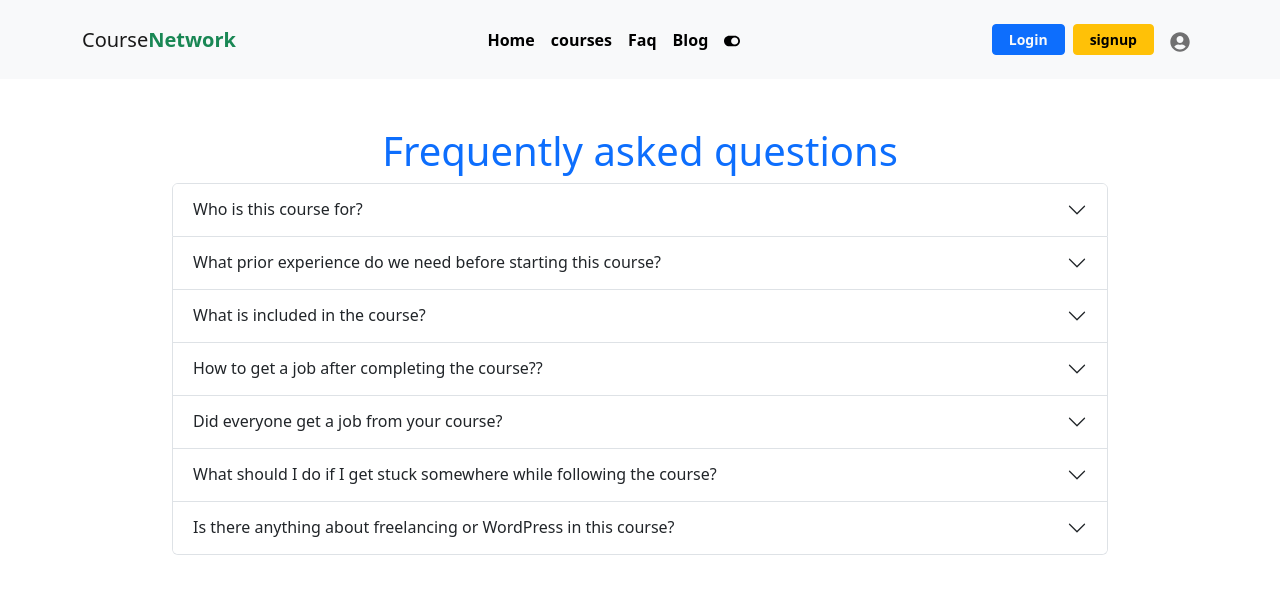
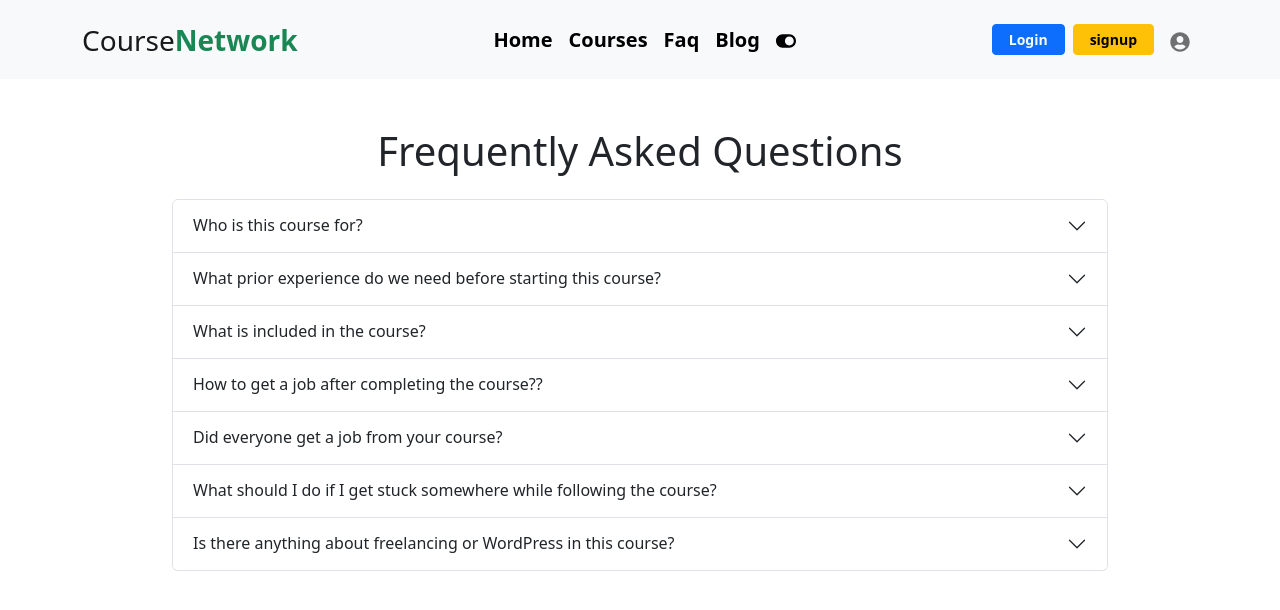
Before and after one commit to Muhaiminulsarkar/online-course-project-client, a React (Create React App) app: page /faq in a window 1280 px wide. Shown: the top 610 px of the page. Built offline with nearby package versions, Linux system fonts and the light colour scheme; no server answers.

Commit message:
header part updated

```diff
--- a/src/Pages/Blog/Blog.js
+++ b/src/Pages/Blog/Blog.js
@@ -3,7 +3,7 @@ import Accordion from "react-bootstrap/Accordion";
 const Blog = () => {
   return (
     <div className="container w-75 mt-5">
-      <h1 className="text-center text-primary">some interview questions</h1>
+      <h1 className="text-center text-success mb-4">Some Interview Questions</h1>
       <Accordion>
         <Accordion.Item eventKey="0">
           <Accordion.Header>what is cors?</Accordion.Header>
--- a/src/Pages/Faq/Faq.js
+++ b/src/Pages/Faq/Faq.js
@@ -4,7 +4,7 @@ import Accordion from "react-bootstrap/Accordion";
 const Faq = () => {
   return (
     <div className="container w-75 mt-5">
-      <h1 className="text-center text-primary">Frequently asked questions</h1>
+      <h1 className="text-center text-Success mb-4">Frequently Asked Questions</h1>
       <Accordion>
         <Accordion.Item eventKey="0">
           <Accordion.Header>Who is this course for?</Accordion.Header>
--- a/src/Pages/Header/Header.js
+++ b/src/Pages/Header/Header.js
@@ -23,17 +23,17 @@ const Header = () => {
     <div>
       <Navbar collapseOnSelect expand="lg" bg="light" variant="light">
         <Container>
-          <Navbar.Brand as={Link} to={"/"}>
+          <Navbar.Brand className="fs-3" as={Link} to={"/"}>
             Course<span className="text-success fw-bold">Network</span>
           </Navbar.Brand>
           <Navbar.Toggle aria-controls="responsive-navbar-nav" />
           <Navbar.Collapse id="responsive-navbar-nav">
-            <Nav className="mx-auto fw-bold">
+            <Nav className="mx-auto fw-bold fs-5">
               <Nav.Link className="text-black" as={Link} to={"/"}>
                 Home
               </Nav.Link>
               <Nav.Link className="text-black" as={Link} to={"/courses"}>
-                courses
+                Courses
               </Nav.Link>
               <Nav.Link className="text-black" as={Link} to={"/faq"}>
                 Faq
```
